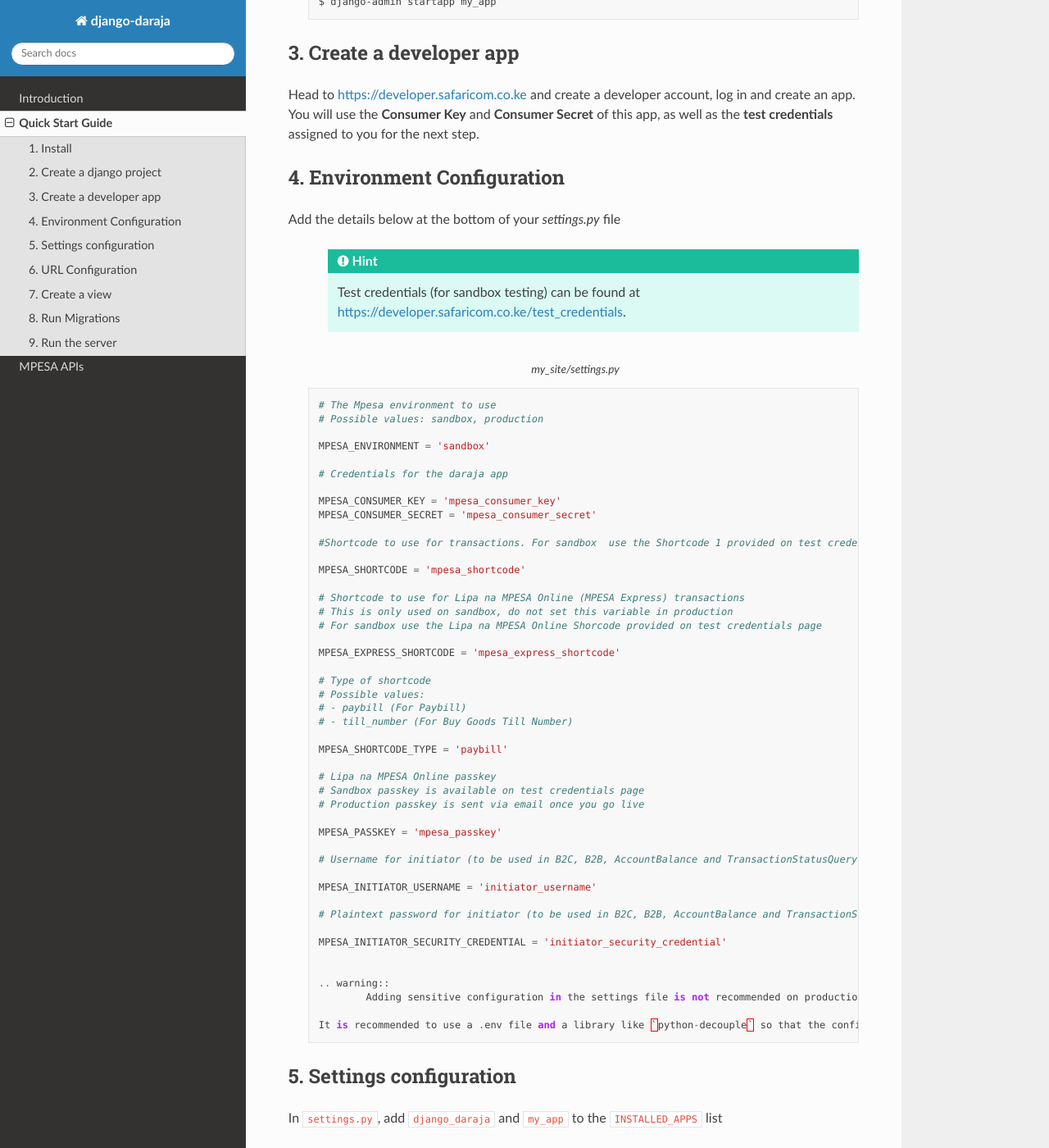
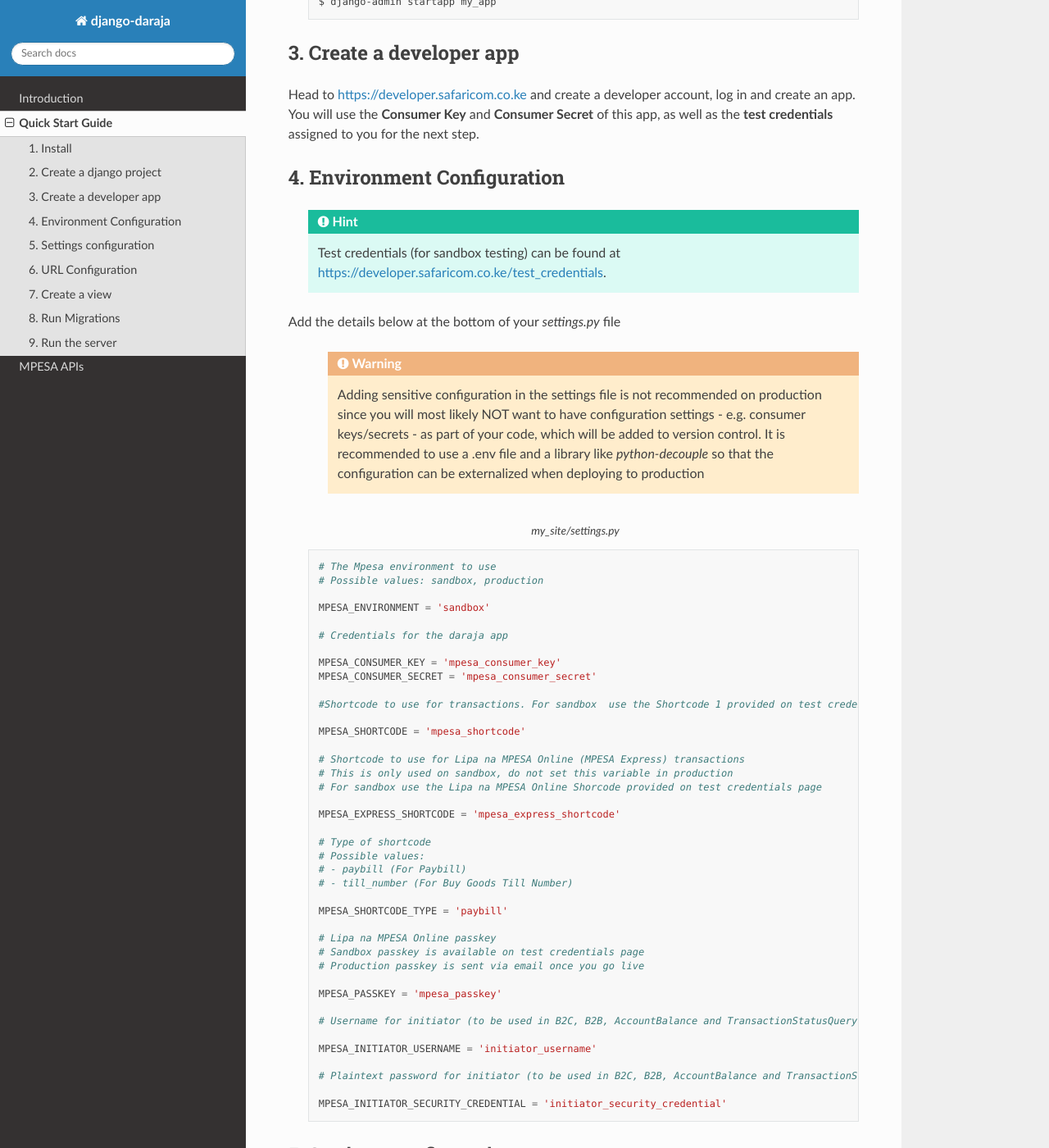
Before and after one commit to martinmogusu/django-daraja, a Sphinx documentation site: the page built from docs/pages/quick_start.rst, in a window 1280 px wide and 1400 px high, scrolled down 559 px. Shown: the whole window at 82% size. Built offline with Sphinx 7.4.7 and the Read the Docs theme 2.0.0, drawn with Linux system fonts in a browser that asks for light colours; some of the changed lines change nothing that is shown.

Commit message:
Updated documentation

```diff
--- a/docs/pages/quick_start.rst
+++ b/docs/pages/quick_start.rst
@@ -30,15 +30,17 @@ Head to https://developer.safaricom.co.ke and create a developer account, log in
 4. Environment Configuration
 ----------------------------
 
-Add the details below at the bottom of your `settings.py` file
-
 	.. hint::
 		Test credentials (for sandbox testing) can be found at https://developer.safaricom.co.ke/test_credentials.
 
+Add the details below at the bottom of your `settings.py` file
+
+	.. warning::
+		Adding sensitive configuration in the settings file is not recommended on production since you will most likely NOT want to have configuration settings - e.g. consumer keys/secrets - as part of your code, which will be added to version control. It is recommended to use a .env file and a library like `python-decouple` so that the configuration can be externalized when deploying to production
 
     ..	code-block:: python
     	:caption: my_site/settings.py
-    	:name: my_site/settings.py
+    	:name: my_site_settings
 
         # The Mpesa environment to use
         # Possible values: sandbox, production
@@ -82,12 +84,6 @@ Add the details below at the bottom of your `settings.py` file
         MPESA_INITIATOR_SECURITY_CREDENTIAL = 'initiator_security_credential'
 
 
-	.. warning::
-		Adding sensitive configuration in the settings file is not recommended on production since you will most likely NOT want to have configuration settings - e.g. consumer keys/secrets - as part of your code, which will be added to version control.
-
-        It is recommended to use a .env file and a library like `python-decouple` so that the configuration can be externalized when deploying to production
-
-
 5. Settings configuration
 -------------------------
 
@@ -95,7 +91,7 @@ In ``settings.py``, add ``django_daraja``  and ``my_app`` to the ``INSTALLED_APP
 
     ..	code-block:: python
     	:caption: settings.py
-    	:name: settings_1.py
+    	:name: settings_installed_apps
 
         INSTALLED_APPS = [
             ...,
@@ -111,7 +107,7 @@ In ``urls.py``, Add the URL configuration
 Python 2:
     ..	code-block:: python
     	:caption: urls.py
-    	:name: urls_python_2.py
+    	:name: urls_python_2
 
         from django.conf.urls import url, include
         from django.contrib import admin
@@ -124,7 +120,7 @@ Python 2:
 Python 3:
     ..	code-block:: python
     	:caption: urls.py
-    	:name: urls_python_3.py
+    	:name: urls_python_3
 
         from django.urls import path, include
         from django.contrib import admin
@@ -139,7 +135,7 @@ In ``my_app/urls.py``, add the code to create a home page, as well as the endpoi
 Python 2:
     ..	code-block:: python
     	:caption: my_app/urls.py
-    	:name: my_app/urls_python_2.py
+    	:name: my_app_urls_python_2
 
         from django.conf.urls import url, include
         from . import views
@@ -152,7 +148,7 @@ Python 2:
 Python 3:
     ..	code-block:: python
     	:caption: my_app/urls.py
-    	:name: my_app/urls_python_3.py
+    	:name: my_app_urls_python_3
 
         from django.urls import path, include
         from . import views
@@ -169,7 +165,7 @@ In ``my_app/views.py`` Create a test index view
 
     ..	code-block:: python
     	:caption: my_app/views.py
-    	:name: my_app/views.py
+    	:name: my_app_views
 
         from django.shortcuts import render
         from django.http import HttpResponse
```
